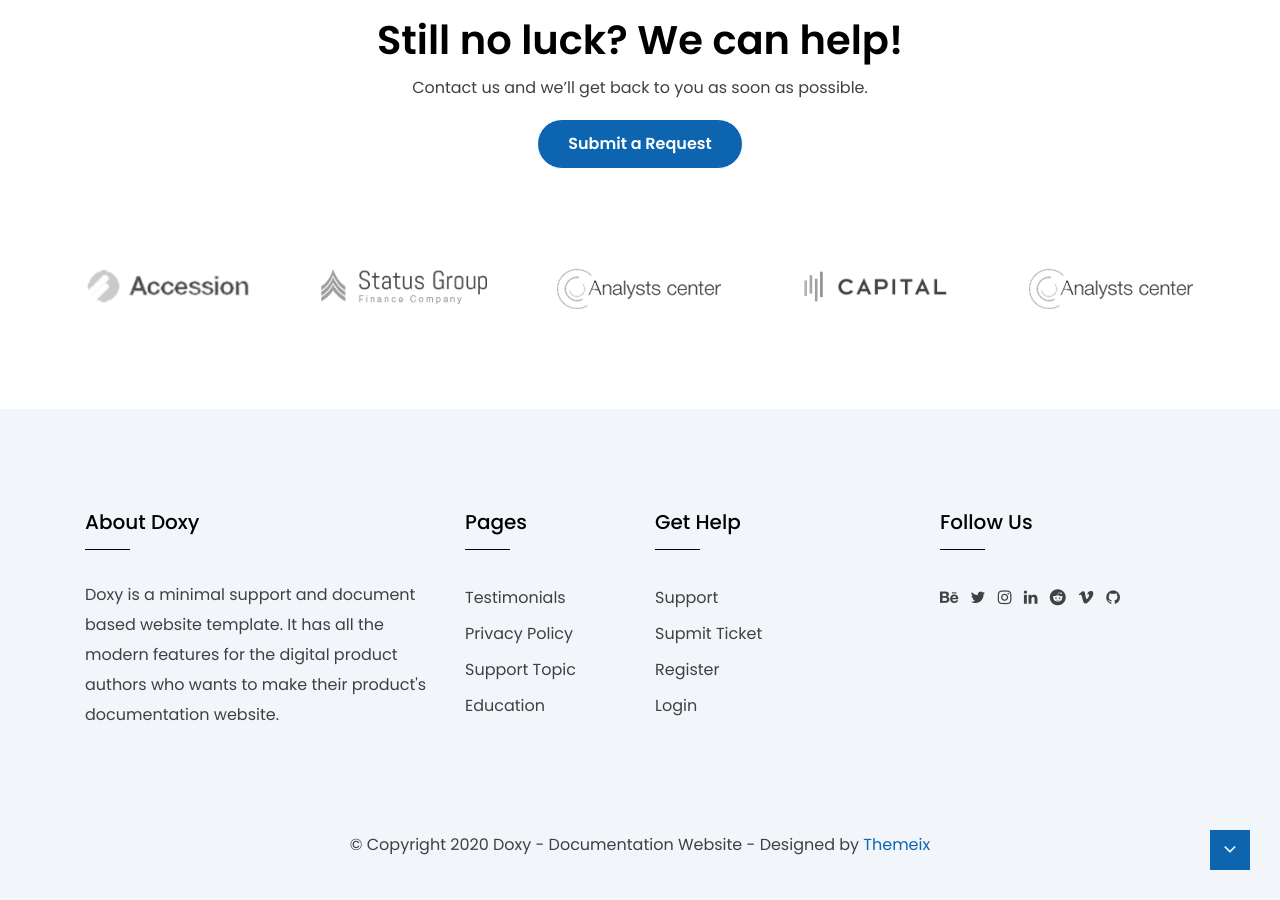
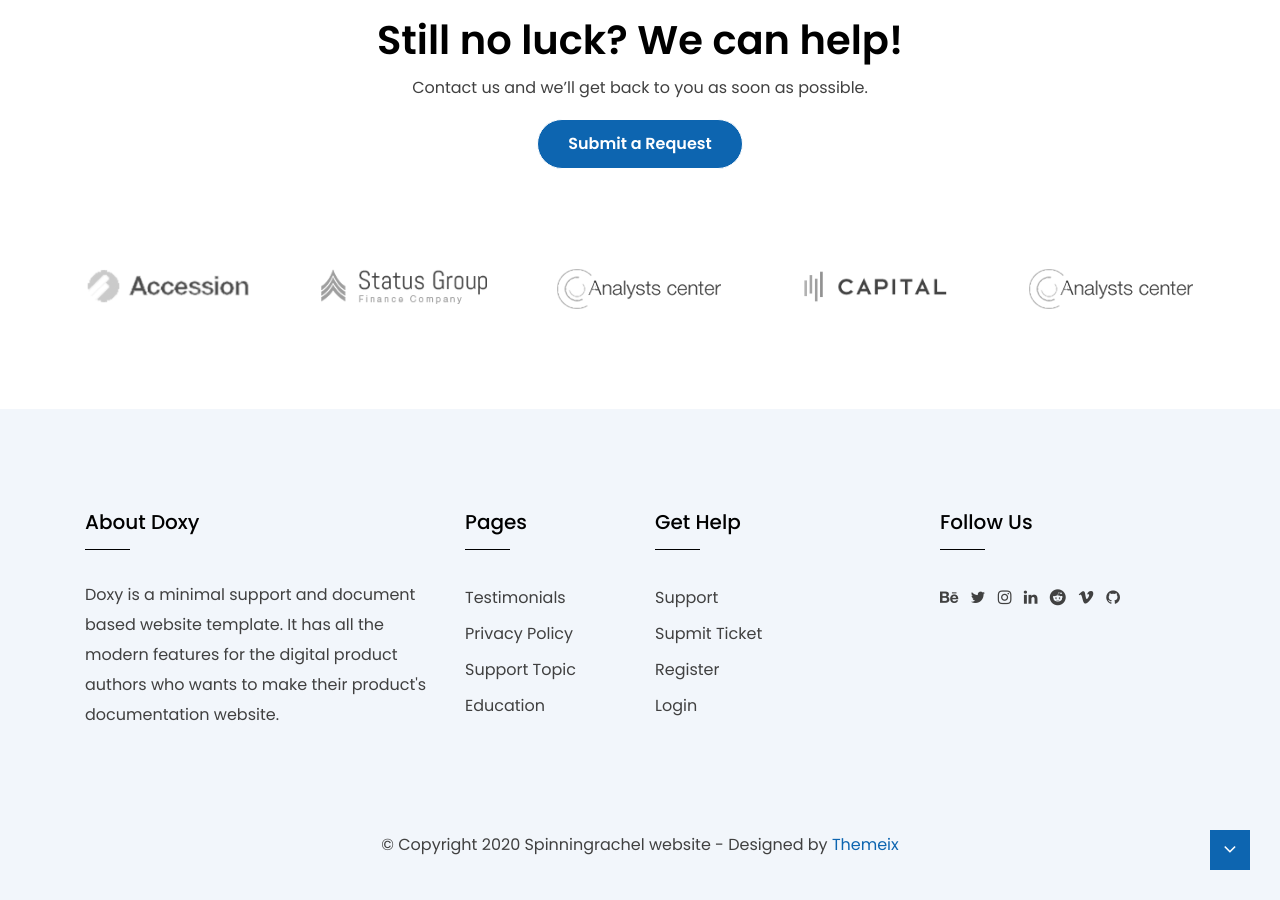
Before and after one commit to anirbandutta9/spinningrachel.github.io, a Jekyll site: the page built from explore-topics.html, in a window 1280 px wide and 900 px high, scrolled down 2129 px. Built offline with Jekyll 4.4.1, drawn with Linux system fonts in a browser that asks for light colours.

Commit message:
Site title Add

```diff
--- a/_config.yml
+++ b/_config.yml
@@ -8,7 +8,7 @@
 ####################################################
 
 # Site settings
-title: "Doxy - Documentation Website"
+title: "Spinningrachel website"
 email: "themeix@gmail.com"
 description: "Doxy is a responsive Jekyll template for your documentation or knowledgebase website"
 keywords: "jekyll, minimal jekyll, jekyll theme, responsive jekyll, seo friendly blog, super fast blog, responsive"
```
